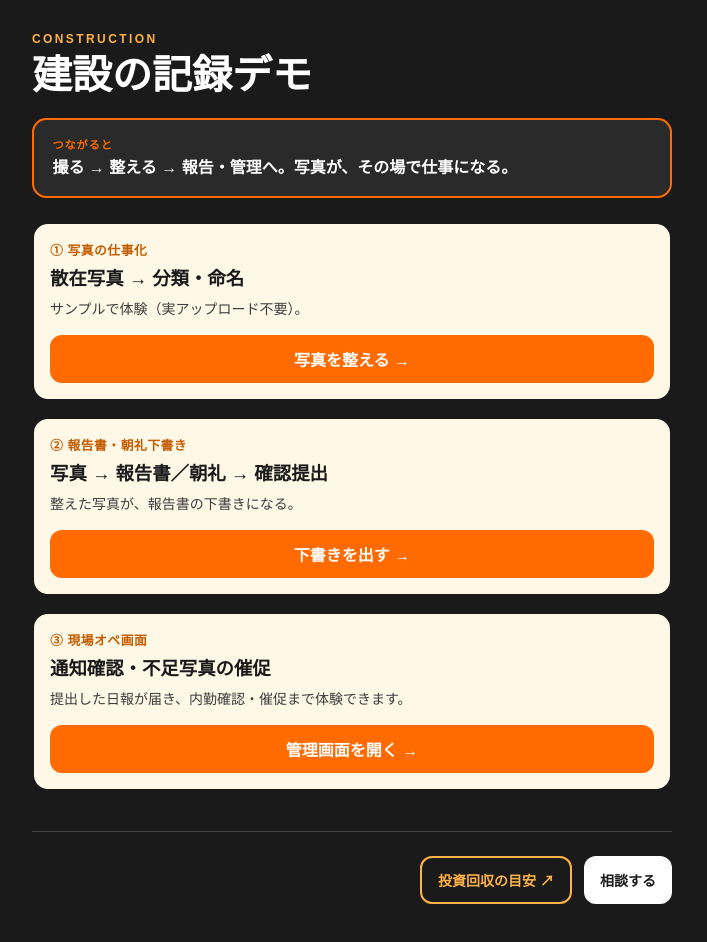
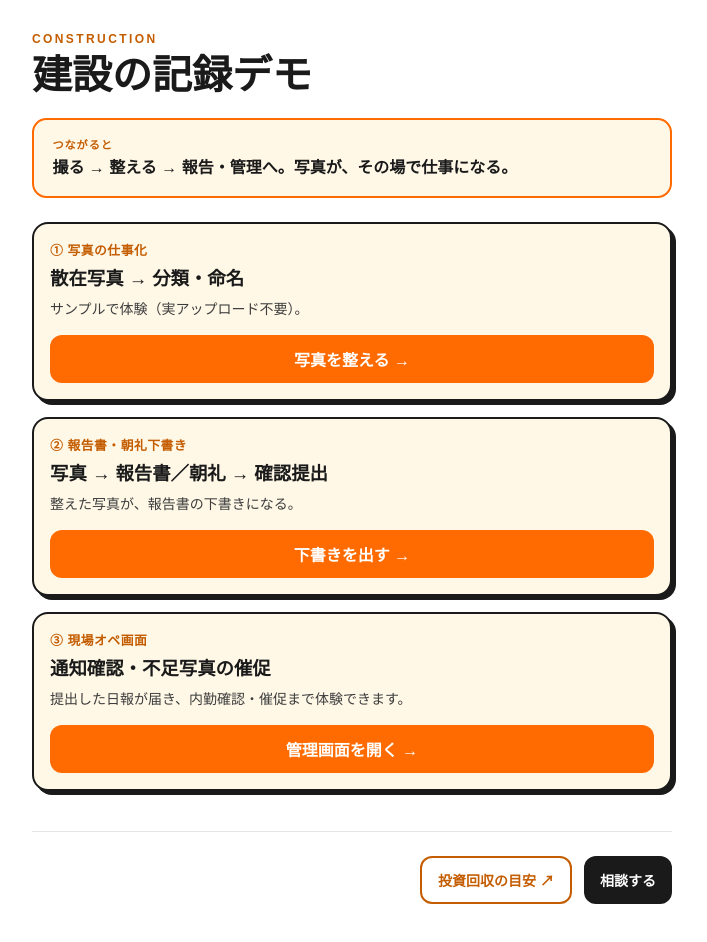
Before and after one commit to ideal-tomy/construction_demo, a Next.js app: page / in a window 1280 px wide. Shown: the top 942 px of the page, without its empty margins (288-995 px from the left). Built offline with nearby package versions, Linux system fonts and the light colour scheme; no server answers.

Commit message:
背景変更

```diff
--- a/app/globals.css
+++ b/app/globals.css
@@ -2172,8 +2172,8 @@ footer {
 /* ===== Construction hub / photo (distinct from report blues) ===== */
 .hubRoot {
   min-height: 100dvh;
-  background: #1a1a1a;
-  color: #fff8e7;
+  background: #ffffff;
+  color: #1a1a1a;
 }
 .hubInner {
   width: min(100% - 1.5rem, 40rem);
@@ -2189,21 +2189,21 @@ footer {
   font-weight: 700;
   letter-spacing: 0.2em;
   text-transform: uppercase;
-  color: #ffb347;
+  color: #c45c00;
 }
 .hubTitle {
   margin: 0.35rem 0 0;
   font-size: clamp(1.6rem, 6.5vw, 2.5rem);
   font-weight: 900;
   line-height: 1.15;
-  color: #fff;
+  color: #1a1a1a;
 }
 .hubCombo {
   margin-top: 0.85rem;
   padding: 0.75rem 0.95rem;
   border: 2px solid #ff6b00;
   border-radius: 0.9rem;
-  background: #2a2a2a;
+  background: #fff8e7;
 }
 .hubComboLabel {
   margin: 0;
@@ -2211,14 +2211,14 @@ footer {
   font-weight: 700;
   letter-spacing: 0.08em;
   text-transform: uppercase;
-  color: #ff6b00;
+  color: #c45c00;
 }
 .hubComboText {
   margin: 0.35rem 0 0;
   font-size: 0.92rem;
   font-weight: 700;
   line-height: 1.4;
-  color: #fff;
+  color: #1a1a1a;
 }
 .hubList {
   margin: 1.1rem 0 0;
@@ -2297,7 +2297,7 @@ footer {
 .hubFooter {
   margin-top: 2.5rem;
   padding-top: 1.5rem;
-  border-top: 1px solid #444;
+  border-top: 1px solid #e5e5e5;
   display: flex;
   flex-wrap: wrap;
   gap: 0.75rem;
@@ -2308,9 +2308,9 @@ footer {
   min-height: 3rem;
   align-items: center;
   padding: 0 1rem;
-  border: 2px solid #ffb347;
+  border: 2px solid #c45c00;
   border-radius: 0.75rem;
-  color: #ffb347;
+  color: #c45c00;
   font-size: 0.875rem;
   font-weight: 700;
   text-decoration: none;
@@ -2321,8 +2321,8 @@ footer {
   align-items: center;
   padding: 0 1rem;
   border-radius: 0.75rem;
-  background: #fff;
-  color: #1a1a1a;
+  background: #1a1a1a;
+  color: #fff;
   font-size: 0.875rem;
   font-weight: 900;
   text-decoration: none;
```
